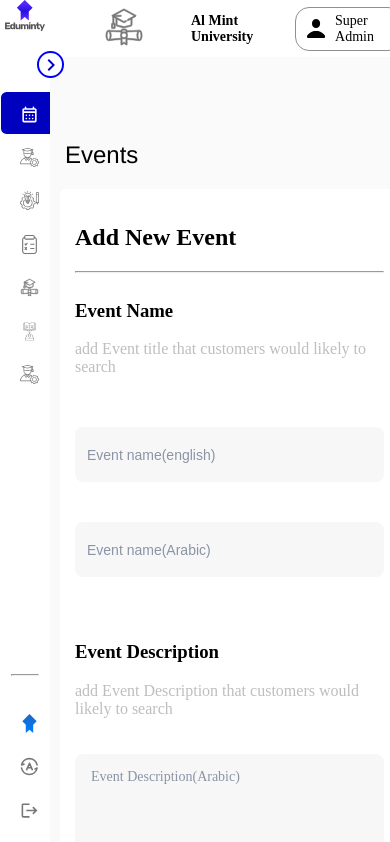
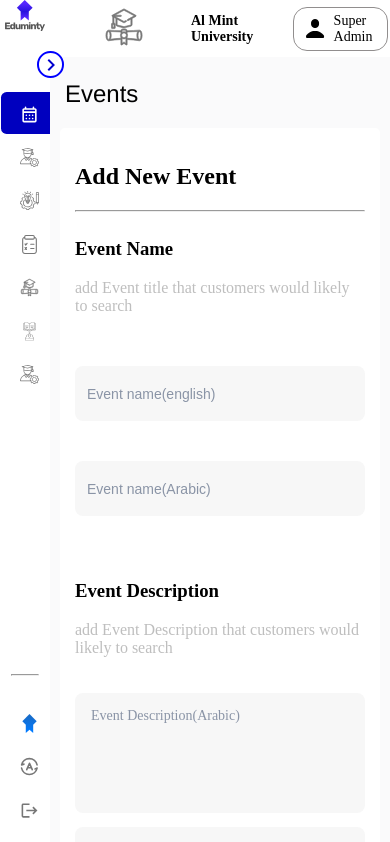
Before and after one commit to barqawe/code-mint-1, an Angular app: page / in a window 390 px wide. Shown: the top 842 px of the page. Built offline with nearby package versions, Linux system fonts and the light colour scheme.

Commit message:
updated the base layout

```diff
--- a/src/app/layout/base/base.html
+++ b/src/app/layout/base/base.html
@@ -1,10 +1,8 @@
 <article  class="base" [ngClass]="{'collapsed':!layout.sideMenuOpen()}">
 
     <app-side-menu class="side-menu"></app-side-menu>
-    <div class="main-content" >
         <app-header class="header"></app-header>
         <router-outlet class="content"></router-outlet>
         <app-footer class="footer"></app-footer>
-    </div>
 
 </article>
--- a/src/app/layout/base/base.scss
+++ b/src/app/layout/base/base.scss
@@ -2,6 +2,7 @@
     display: grid;
     grid-template-columns: 200px 1fr;
     grid-template-rows: auto 1fr auto;
+    padding-block-start: 60px;
 
     .side-menu {
         grid-column: 1;
@@ -12,37 +13,45 @@
         left: 0;
         z-index: 1050;
     }
-    .main-content {
+    .header {
         grid-column: 2;
-        grid-row: 2;
-        width: 100%;
-        height: 100vh;
-        display: flex;
-        flex-direction: column;
-
-
-        .content {
-            flex: 1;
-        }
+        grid-row: 1;
+        position: fixed;
+        top: 0;
+        left: 200px;
+        right: 0;
+        z-index: 1040;
+        height: 60px;
+    }
+    .footer{
+        grid-column: 2;
+        grid-row: 3;
+        bottom: 0;
+        left: 200px;
+        right: 0;
+        z-index: 1030;
     }
 
    &.collapsed {
         grid-template-columns: 100px 1fr;
+        .header {
+            left: 100px;
+        }
     }
 
 
     @media (max-width: 768px) {
         grid-template-columns: 110px 1fr;
 
-        .main-content {
-            .content {
-                margin-block-start: 4em;
-
-            }
+       .header {
+            left: 110px;
         }
 
         &.collapsed {
             grid-template-columns: 50px 1fr;
+            .header {
+                left: 50px;
+            }
         }
     }
 
--- a/src/app/pages/nqfd/nqfd.scss
+++ b/src/app/pages/nqfd/nqfd.scss
@@ -19,7 +19,7 @@
         width: 90%;
         border: solid 1px #E0E0E0;
         border-radius: 2em;
-        margin-block-start: 0em;
+        margin-block-start: 4em;
         margin-block-end: 1em;
         display: flex;
         flex-direction: column;
```
